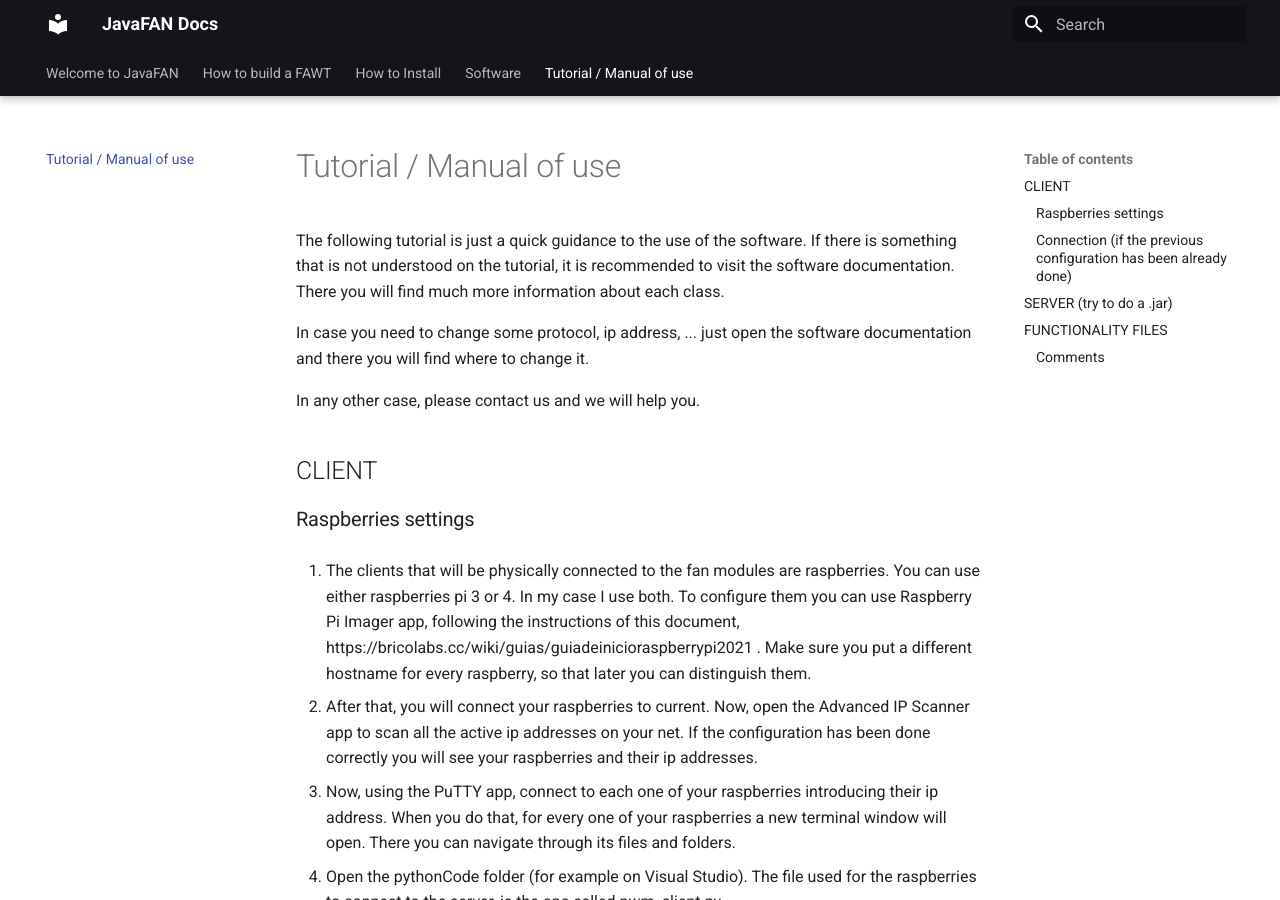
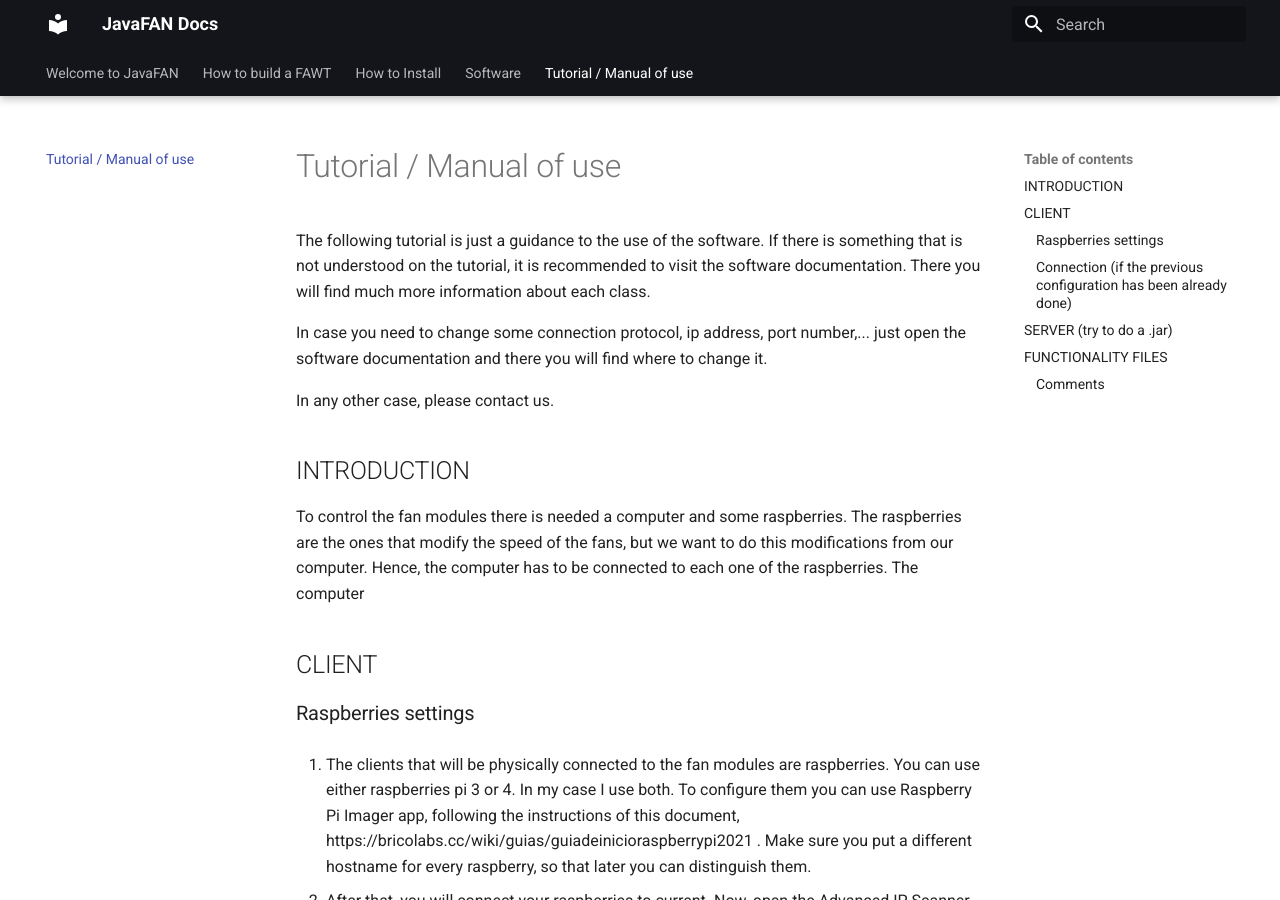
Before and after one commit to UPNAdrone/JavaFAWT, an MkDocs documentation site: the page built from documentation/private/docs/tutorials.md, in a window 1280 px wide and 900 px high. Built offline with MkDocs 1.6.1 and Material for MkDocs 9.7.7, drawn with Linux system fonts in a browser that asks for light colours.

Commit message:
.jar a mejorar y actualizacion totu

```diff
--- a/documentation/private/docs/tutorials.md
+++ b/documentation/private/docs/tutorials.md
@@ -1,10 +1,15 @@
 # Tutorial / Manual of use
 
-The following tutorial is just a quick guidance to the use of the software. If there is something that is not understood on the tutorial, it is recommended to visit the software documentation. There you will find much more information about each class.
+The following tutorial is just a guidance to the use of the software. If there is something that is not understood on the tutorial, it is recommended to visit the software documentation. There you will find much more information about each class.
 
-In case you need to change some protocol, ip address, ... just open the software documentation and there you will find where to change it.
+In case you need to change some connection protocol, ip address, port number,... just open the software documentation and there you will find where to change it.
 
-In any other case, please contact us and we will help you.
+In any other case, please contact us.
+
+## INTRODUCTION
+
+To control the fan modules there is needed a computer and some raspberries. The raspberries are the ones that modify the speed of the fans, but we want to do this modifications from our computer. Hence, the computer has to be connected to each one of the raspberries.
+The computer
 
 ## CLIENT
 
```
Also changed, not shown: 5 other files.
